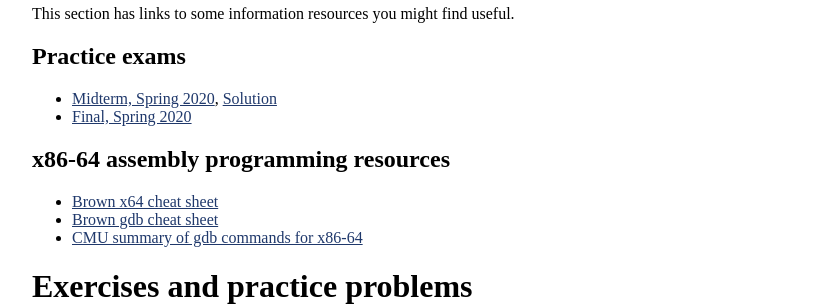
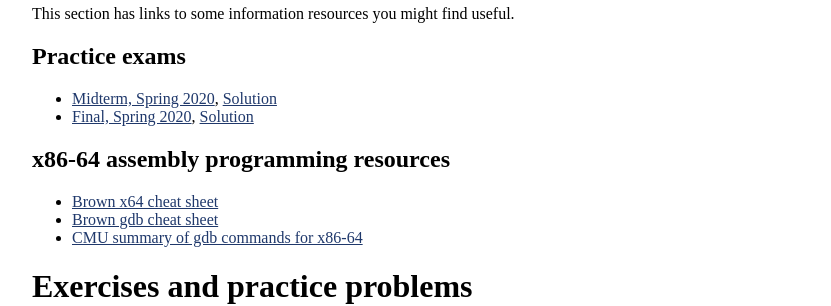
Before and after one commit to jhucsf/fall2020, a Jekyll site: the page built from resources.md, in a window 1280 px wide. Shown: the part 294-600 px from the top of the page, without its empty margins (224-1055 px from the left). Built offline with Jekyll 4.4.1, drawn with Linux system fonts in a browser that asks for light colours.

Commit message:
solution to spring 2020 final exam

```diff
--- a/resources.md
+++ b/resources.md
@@ -13,7 +13,7 @@ This section has links to some information resources you might find useful.
 ## Practice exams
 
 * [Midterm, Spring 2020](resources/midterm-spring2020.pdf), [Solution](resources/midterm-spring2020-soln.pdf)
-* [Final, Spring 2020](resources/final-spring2020.pdf)
+* [Final, Spring 2020](resources/final-spring2020.pdf), [Solution](resources/final-spring2020-soln.pdf)
 
 ## x86-64 assembly programming resources
 
```
Also changed, not shown: 2 other files.
